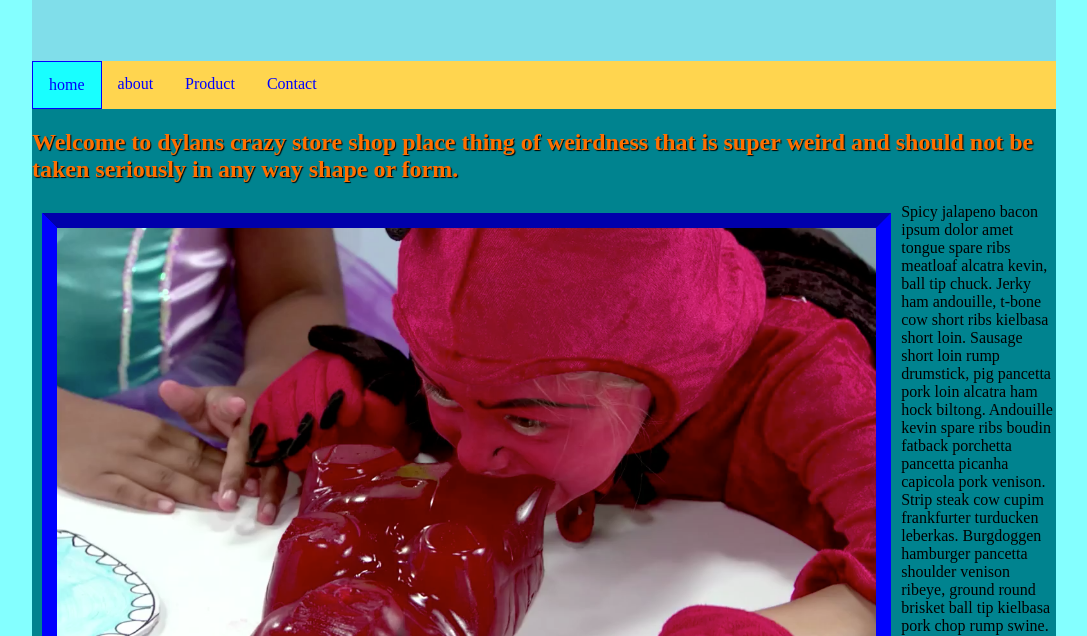
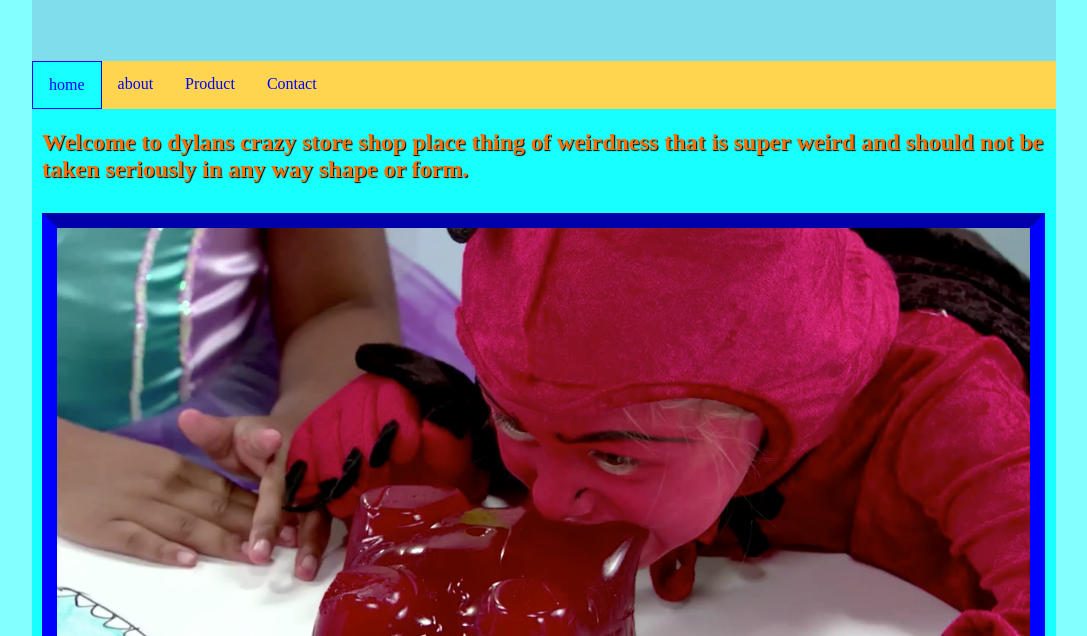
Before and after one commit to PR0FESSIONALnoob/ALC-web-dev-2018, a plain HTML site: page index.html in a window 1280 px wide. Shown: the part 164-800 px from the top of the page, without its empty margins (96-1183 px from the left). Drawn offline with Linux system fonts and the light colour scheme.

Commit message:
moar stufz

```diff
--- a/cSs/Style.css
+++ b/cSs/Style.css
@@ -57,17 +57,30 @@ nav .active{
     background-color: #18FFFF;
     border: 1px blue solid;
 }
+#content{
+    width: 100%;
+    clear: both;
+    height:
+}
+footer{
+    width: 100%;
+    background-color: #18FFFF;
+    text-align: center;
+    color: #ffffff;
+    text-shadow: 0px 0px 10px #000000;
+}
 /*index style*/
-#content h2{
+h2{
     float: left;
     width: 100%;
     color: #FF6F00;
-    text-shadow: 1px 1px 1px black
+    text-shadow: 1px 1px 1px black;
+    margin-left: 10px
 
 }
 #candypic{
     display: block;
-    width: 80%;
+    width: 95%;
     margin: 10px;
     float: left;
     background-color: cornflowerblue;
@@ -77,3 +90,6 @@ nav .active{
     border-bottom: 15px outset blue;
     clear: both;
 }
+#pmain{
+    float: left;
+}
--- a/index.html
+++ b/index.html
@@ -19,10 +19,12 @@
             </nav>
 <!--            Webpage content-->
             <div id="content">
-                <h2>Welcome to dylans crazy store shop place thing of weirdness that is super weird and should not be taken seriously in any way shape or form.</h2>
+                <h2 id="h2">Welcome to dylans crazy store shop place thing of weirdness that is super weird and should not be taken seriously in any way shape or form.</h2>
                 <img src="iMagEs/crazy%20candy.png" alt="candy" id="candypic">
-                <p>Spicy jalapeno bacon ipsum dolor amet tongue spare ribs meatloaf alcatra kevin, ball tip chuck. Jerky ham andouille, t-bone cow short ribs kielbasa short loin. Sausage short loin rump drumstick, pig pancetta pork loin alcatra ham hock biltong. Andouille kevin spare ribs boudin fatback porchetta pancetta picanha capicola pork venison. Strip steak cow cupim frankfurter turducken leberkas. Burgdoggen hamburger pancetta shoulder venison ribeye, ground round brisket ball tip kielbasa pork chop rump swine.</p>
+                <p id="pmain">Spicy jalapeno bacon ipsum dolor amet tongue spare ribs meatloaf alcatra kevin, ball tip chuck. Jerky ham andouille, t-bone cow short ribs kielbasa short loin. Sausage short loin rump drumstick, pig pancetta pork loin alcatra ham hock biltong. Andouille kevin spare ribs boudin fatback porchetta pancetta picanha capicola pork venison. Strip steak cow cupim frankfurter turducken leberkas. Burgdoggen hamburger pancetta shoulder venison ribeye, ground round brisket ball tip kielbasa pork chop rump swine.</p>
+            <div class = "keepopen"></div>
             </div>
+
             <footer>
             Copyright&copy;2017 Numuhukumakiaki'aialunamor LLC.
             </footer>
```
